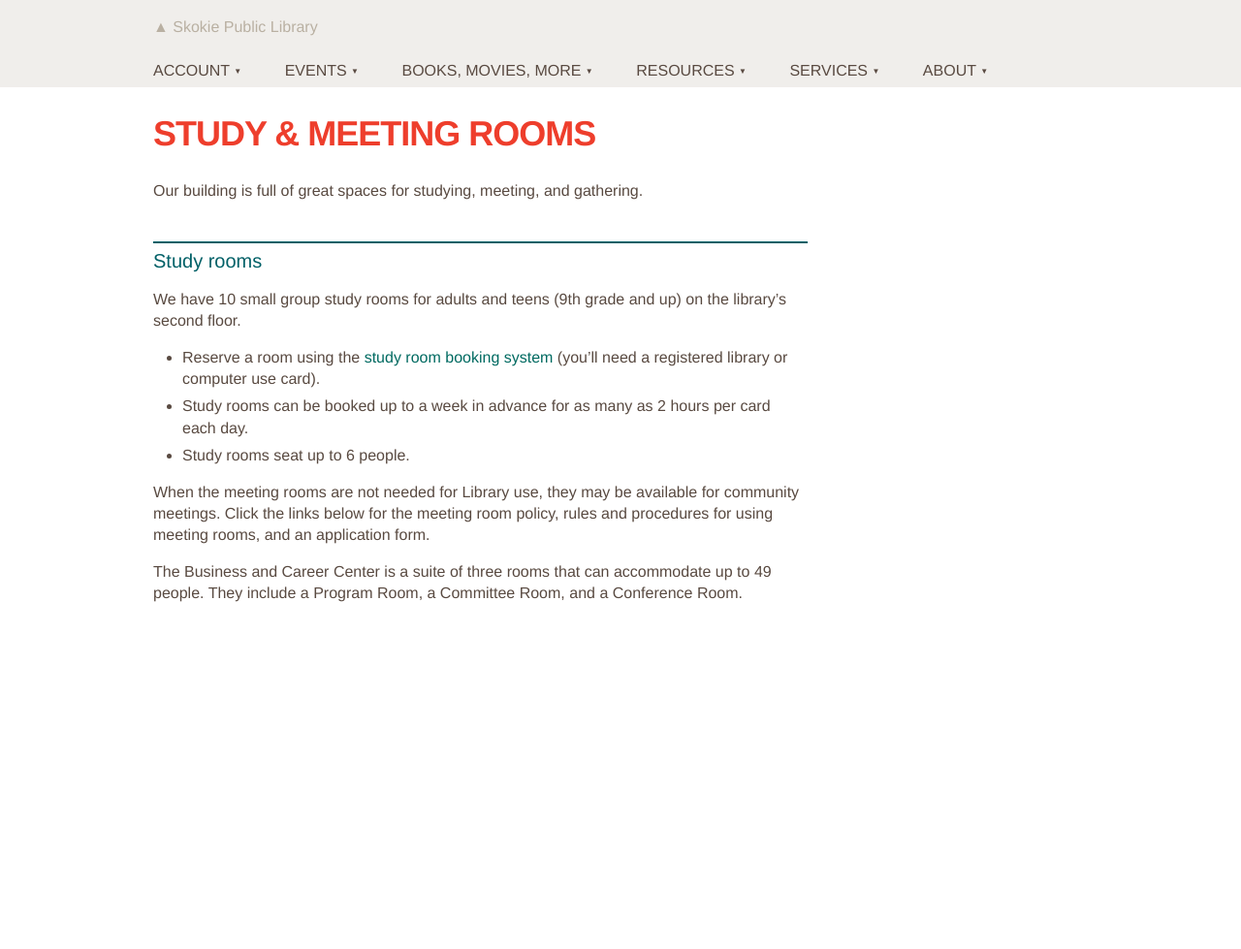
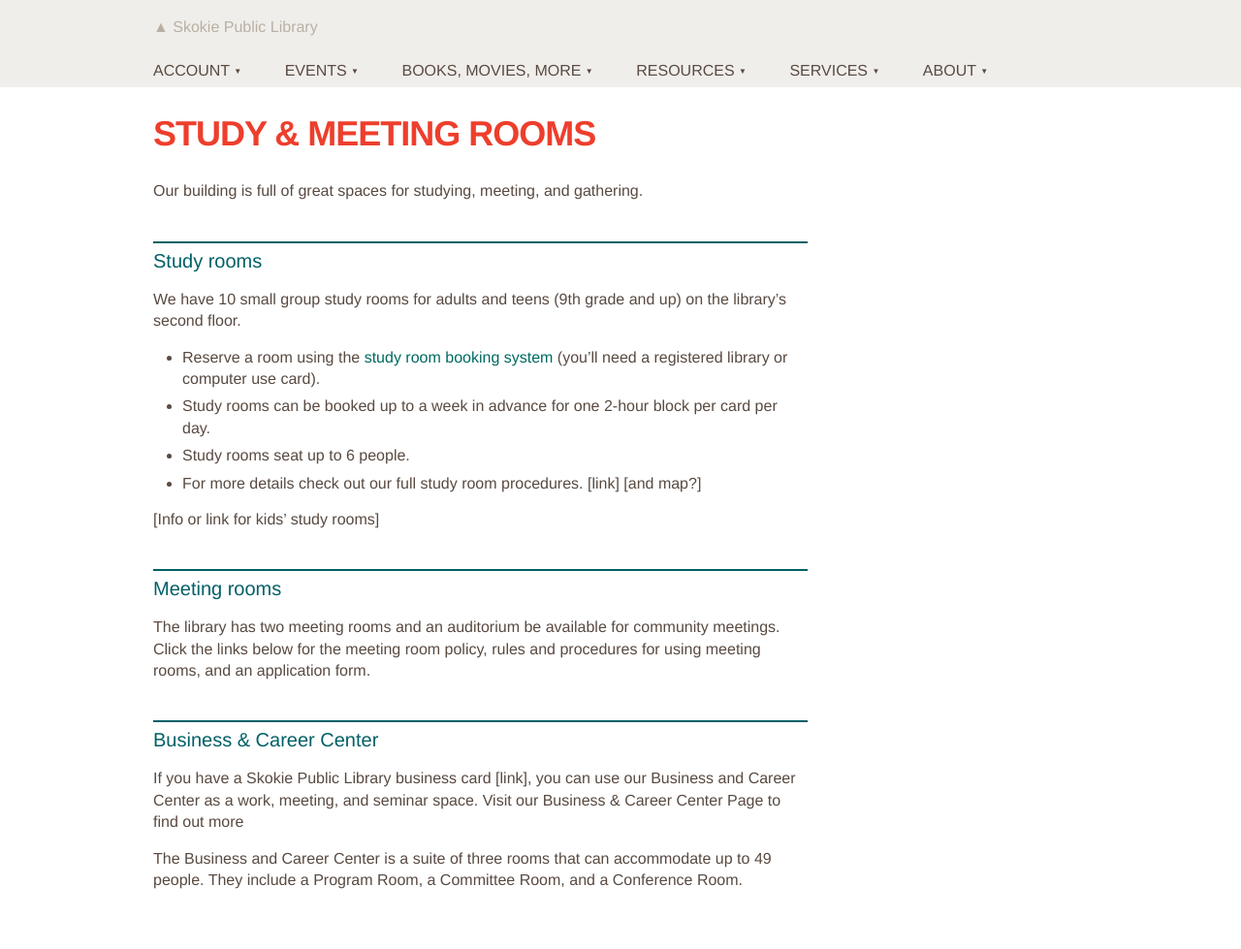
Before and after one commit to skokielibrary/spl-content, a Jekyll site: the page built from _content/mick/services--study-meeting-rooms.markdown, in a window 1280 px wide. Shown: the whole page at 97% size. Built offline with Jekyll 4.4.1, drawn with Linux system fonts in a browser that asks for light colours; before the commit the page ends 900 px from its top, so only the background shows below that.

Commit message:
Updated services--study-meeting-rooms.markdown

```diff
--- a/_content/mick/services--study-meeting-rooms.markdown
+++ b/_content/mick/services--study-meeting-rooms.markdown
@@ -10,10 +10,16 @@ Our building is full of great spaces for studying, meeting, and gathering.
 
 We have 10 small group study rooms for adults and teens (9th grade and up) on the library's second floor.
 - Reserve a room using the [study room booking system](http://events.skokielibrary.info/evanced/lib/roomrequest.asp?mm=1&libnum=2&allroomscheck=1) (you'll need a registered library or computer use card).
-- Study rooms can be booked up to a week in advance for as many as 2 hours per card each day.
+- Study rooms can be booked up to a week in advance for one 2-hour block per card per day.
 - Study rooms seat up to 6 people.
+- For more details check out our full study room procedures. [link] [and map?]
 
+[Info or link for kids' study rooms]
 
-When the meeting rooms are not needed for Library use, they may be available for community meetings. Click the links below for the meeting room policy, rules and procedures for using meeting rooms, and an application form.
+##Meeting rooms
+The library has two meeting rooms and an auditorium  be available for community meetings. Click the links below for the meeting room policy, rules and procedures for using meeting rooms, and an application form.
+
+##Business & Career Center
+If you have a Skokie Public Library business card [link], you can use our Business and Career Center as a work, meeting, and seminar space. Visit our Business & Career Center Page to find out more
 
 The Business and Career Center is a suite of three rooms that can accommodate up to 49 people. They include a Program Room, a Committee Room, and a Conference Room.
```
